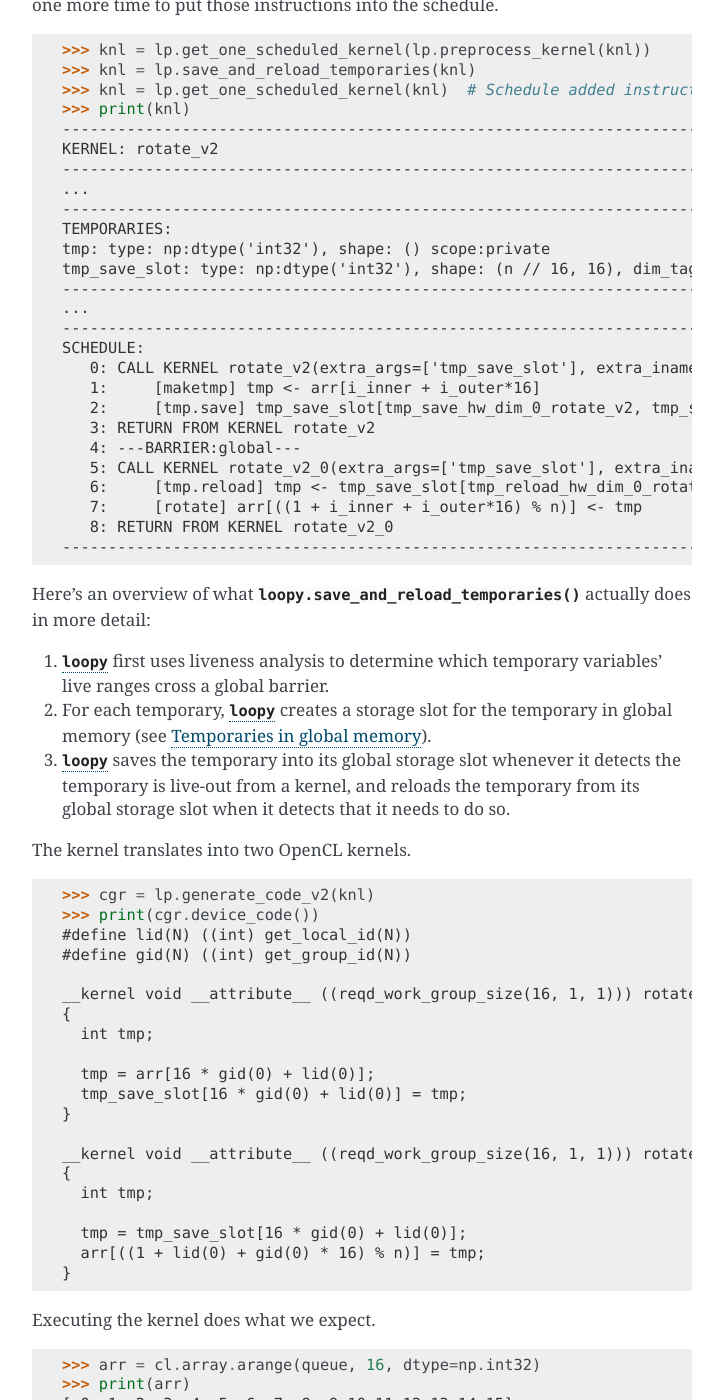
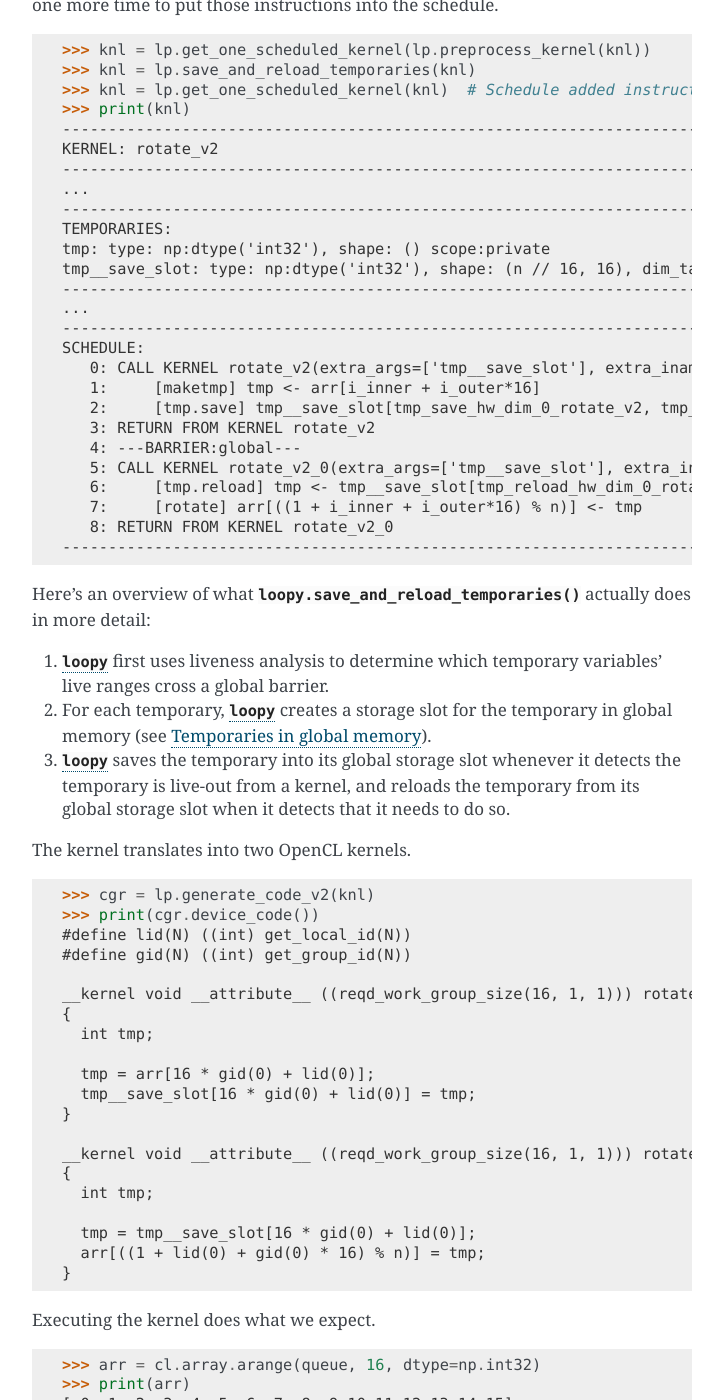
Before and after one commit to inducer/loopy, a Sphinx documentation site: the page built from doc/tutorial.rst, in a window 1280 px wide and 1400 px high, scrolled down 23311 px. Shown: the whole window, without its empty margins (388-1111 px from the left). Built offline with Sphinx 7.4.7, drawn with Linux system fonts in a browser that asks for light colours.

Commit message:
Fix doctest for temporary saving naming convention change.

```diff
--- a/doc/tutorial.rst
+++ b/doc/tutorial.rst
@@ -1228,18 +1228,18 @@ put those instructions into the schedule.
    ---------------------------------------------------------------------------
    TEMPORARIES:
    tmp: type: np:dtype('int32'), shape: () scope:private
-   tmp_save_slot: type: np:dtype('int32'), shape: (n // 16, 16), dim_tags: (N1:stride:16, N0:stride:1) scope:global
+   tmp__save_slot: type: np:dtype('int32'), shape: (n // 16, 16), dim_tags: (N1:stride:16, N0:stride:1) scope:global
    ---------------------------------------------------------------------------
    ...
    ---------------------------------------------------------------------------
    SCHEDULE:
-      0: CALL KERNEL rotate_v2(extra_args=['tmp_save_slot'], extra_inames=[])
+      0: CALL KERNEL rotate_v2(extra_args=['tmp__save_slot'], extra_inames=[])
       1:     [maketmp] tmp <- arr[i_inner + i_outer*16]
-      2:     [tmp.save] tmp_save_slot[tmp_save_hw_dim_0_rotate_v2, tmp_save_hw_dim_1_rotate_v2] <- tmp
+      2:     [tmp.save] tmp__save_slot[tmp_save_hw_dim_0_rotate_v2, tmp_save_hw_dim_1_rotate_v2] <- tmp
       3: RETURN FROM KERNEL rotate_v2
       4: ---BARRIER:global---
-      5: CALL KERNEL rotate_v2_0(extra_args=['tmp_save_slot'], extra_inames=[])
-      6:     [tmp.reload] tmp <- tmp_save_slot[tmp_reload_hw_dim_0_rotate_v2_0, tmp_reload_hw_dim_1_rotate_v2_0]
+      5: CALL KERNEL rotate_v2_0(extra_args=['tmp__save_slot'], extra_inames=[])
+      6:     [tmp.reload] tmp <- tmp__save_slot[tmp_reload_hw_dim_0_rotate_v2_0, tmp_reload_hw_dim_1_rotate_v2_0]
       7:     [rotate] arr[((1 + i_inner + i_outer*16) % n)] <- tmp
       8: RETURN FROM KERNEL rotate_v2_0
    ---------------------------------------------------------------------------
@@ -1264,19 +1264,19 @@ The kernel translates into two OpenCL kernels.
    #define lid(N) ((int) get_local_id(N))
    #define gid(N) ((int) get_group_id(N))
    <BLANKLINE>
-   __kernel void __attribute__ ((reqd_work_group_size(16, 1, 1))) rotate_v2(__global int *__restrict__ arr, int const n, __global int *__restrict__ tmp_save_slot)
+   __kernel void __attribute__ ((reqd_work_group_size(16, 1, 1))) rotate_v2(__global int *__restrict__ arr, int const n, __global int *__restrict__ tmp__save_slot)
    {
      int tmp;
    <BLANKLINE>
      tmp = arr[16 * gid(0) + lid(0)];
-     tmp_save_slot[16 * gid(0) + lid(0)] = tmp;
+     tmp__save_slot[16 * gid(0) + lid(0)] = tmp;
    }
    <BLANKLINE>
-   __kernel void __attribute__ ((reqd_work_group_size(16, 1, 1))) rotate_v2_0(__global int *__restrict__ arr, int const n, __global int *__restrict__ tmp_save_slot)
+   __kernel void __attribute__ ((reqd_work_group_size(16, 1, 1))) rotate_v2_0(__global int *__restrict__ arr, int const n, __global int *__restrict__ tmp__save_slot)
    {
      int tmp;
    <BLANKLINE>
-     tmp = tmp_save_slot[16 * gid(0) + lid(0)];
+     tmp = tmp__save_slot[16 * gid(0) + lid(0)];
      arr[((1 + lid(0) + gid(0) * 16) % n)] = tmp;
    }
 
```
